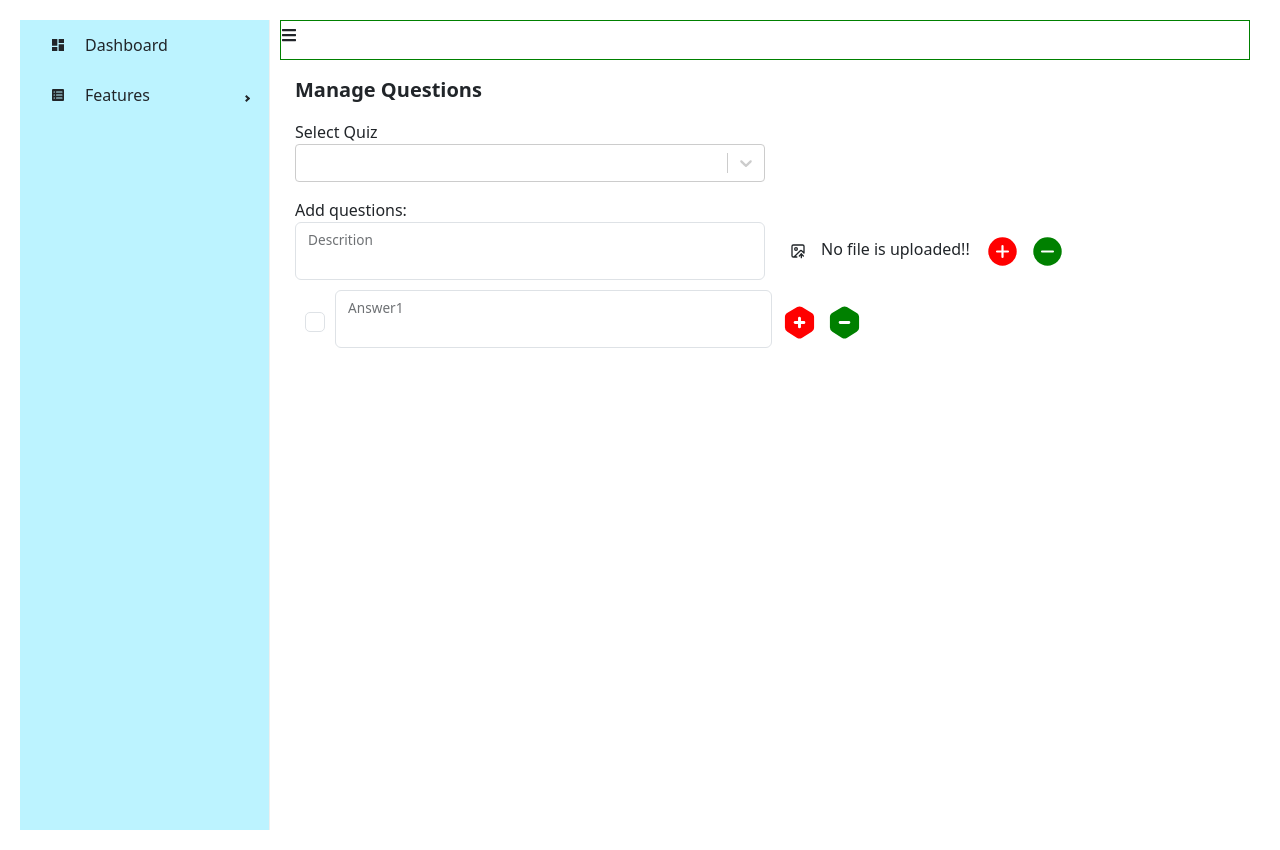
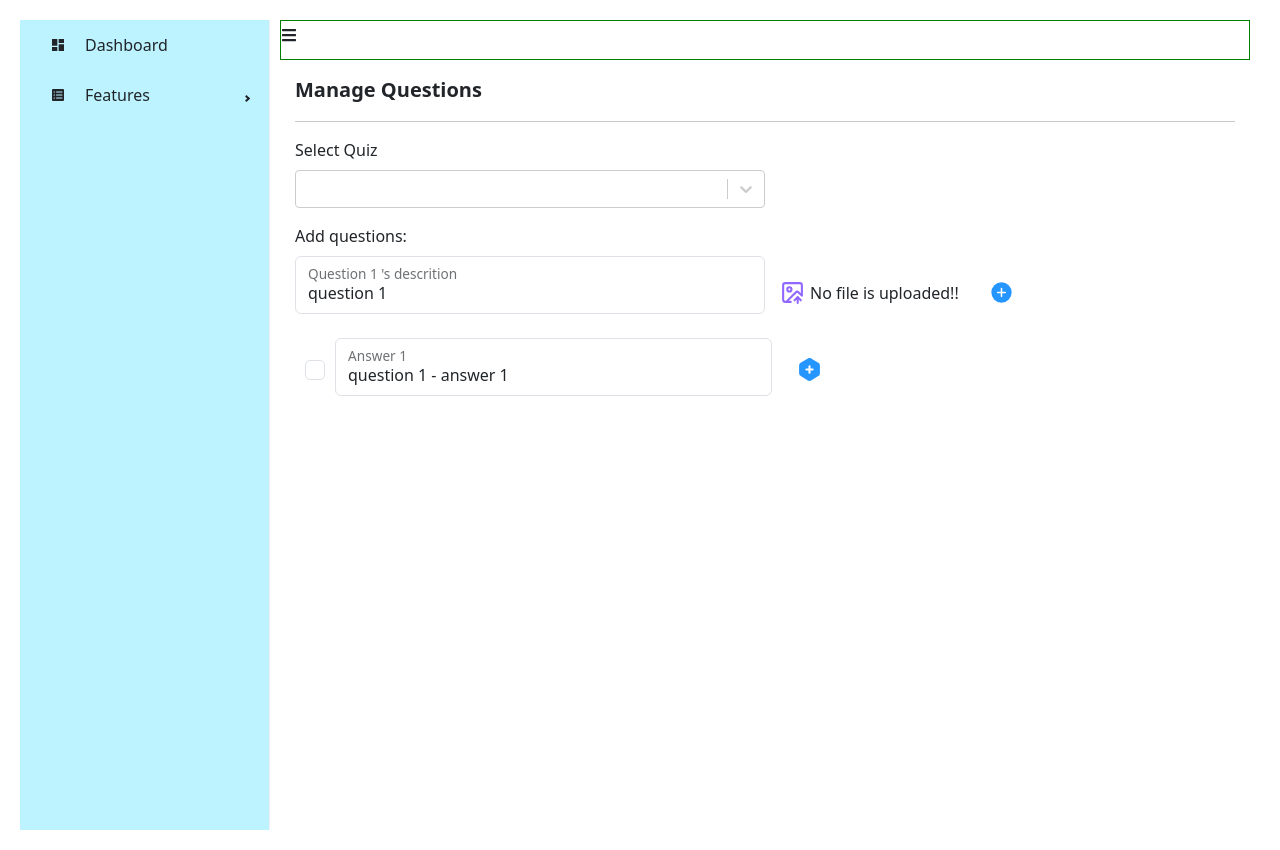
Before and after one commit to hieuhv92/create-react-app, a React (Create React App) app: page /admin/manage-questions in a window 1280 px wide. Built offline with nearby package versions, Linux system fonts and the light colour scheme.

Commit message:
Create fake data for manage question page

```diff
--- a/package.json
+++ b/package.json
@@ -27,6 +27,7 @@
     "redux-persist": "^6.0.0",
     "redux-thunk": "2.4.1",
     "sass": "1.87.0",
+    "uuid": "^11.1.0",
     "web-vitals": "2.1.4"
   },
   "scripts": {
--- a/src/components/Admin/Contents/Question/Questions.js
+++ b/src/components/Admin/Contents/Question/Questions.js
@@ -7,6 +7,8 @@ import { PiMinusCircleFill } from "react-icons/pi";
 import { TbHexagonPlusFilled } from "react-icons/tb";
 import { TbHexagonMinusFilled } from "react-icons/tb";
 import { LuImageUp } from "react-icons/lu";
+import { v4 as uuidv4 } from 'uuid';
+import _ from 'lodash';
 
 const Questions = () => {
     const options = [
@@ -15,12 +17,75 @@ const Questions = () => {
         { value: 'HOT', label: 'HOT' },
     ];
     const [selectedQuiz, setSelectedQuiz] = useState({});
+
+    const [questions, setQuestions] = useState([
+        {
+            id: uuidv4(),
+            description: 'question 1',
+            image: '',
+            imageFile: '',
+            answers: [
+                {
+                    id: uuidv4(),
+                    desciption: 'question 1 - answer 1',
+                    isCorrect: false
+                }
+            ]
+        }
+    ])
+
+    const handleAddOrRemoveQuestion = (type, id) => {
+        if (type === 'ADD') {
+            const newQuestion = {
+                id: uuidv4(),
+                description: '',
+                image: '',
+                imageFile: '',
+                answers: [
+                    {
+                        id: uuidv4(),
+                        desciption: '',
+                        isCorrect: false
+                    }
+                ]
+            }
+            setQuestions([...questions, newQuestion]);
+        }
+
+        if (type === 'REMOVE') {
+            let questionClone = _.cloneDeep(questions);
+            questionClone = questionClone.filter(item => item.id !== id);
+            setQuestions(questionClone);
+        }
+    }
+
+    const handleAddOrRemoveAnswer = (type, qId, aId) => {
+        let questionsClone = _.cloneDeep(questions);
+        let index = questionsClone.findIndex(item => item.id === qId);
+        if (type === 'ADD') {
+            const newAnswer = {
+                id: uuidv4(),
+                desciption: '',
+                isCorrect: false
+            }
+            questionsClone[index].answers.push(newAnswer);
+            setQuestions(questionsClone);
+        }
+
+        if (type === 'REMOVE') {
+            questionsClone[index].answers = questionsClone[index].answers.filter(item => item.id !== aId);
+            setQuestions(questionsClone);
+        }
+        console.log(questions);
+    }
+
     return (
         <div className="questions-container">
             <div className="title">Manage Questions</div>
+            <hr />
             <div className="add-new-question">
                 <div className='col-6 form-group'>
-                    <label>Select Quiz</label>
+                    <label className='mb-2'>Select Quiz</label>
                     <Select
                         defaultValue={selectedQuiz}
                         onChange={selectedQuiz}
@@ -28,12 +93,20 @@ const Questions = () => {
                         placeholder="Quiz Type"
                     />
                 </div>
-                <div className='mt-3'>Add questions:</div>
-                <div>
-                    <div className="questions-content-section">
+                <div className='mt-3 mb-2'>Add questions:</div>
+                <div className='q-main mb-4'>
+                    {questions && questions.length > 0 &&
+                        questions.map((question, index) => {
+                            return (
+                                <>
+                                    <div key={`question-${question.id}`} className="questions-content-section">
                                         <div className="form-floating description">
-                            <input type="text" className="form-control" />
-                            <label>Descrition</label>
+                                            <input
+                                                type="text"
+                                                className="form-control"
+                                                value={question.description}
+                                            />
+                                            <label>Question {index + 1} 's descrition</label>
                                         </div>
                                         <div className="group-upload">
                                             <label className='label-upload'><LuImageUp /></label>
@@ -41,21 +114,38 @@ const Questions = () => {
                                             <span>No file is uploaded!!</span>
                                         </div>
                                         <div className="btn-add-question-group">
-                            <span className="icon-add"><PiPlusCircleFill /></span>
-                            <span className="icon-remove"><PiMinusCircleFill /></span>
+                                            <span className="icon-add" onClick={() => handleAddOrRemoveQuestion('ADD', '')}><PiPlusCircleFill /></span>
+                                            {questions.length > 1 &&
+                                                <span className="icon-remove" onClick={() => handleAddOrRemoveQuestion('REMOVE', question.id)}><PiMinusCircleFill /></span>
+                                            }
                                         </div>
                                     </div>
-                    <div className="answers-content-section">
+                                    {question.answers && question.answers.length > 0 &&
+                                        question.answers.map((answer, index) => {
+                                            return (
+                                                <div key={`answer-${answer.id}`} className="answers-content-section">
                                                     <input className="form-check-input is-correct" type="checkbox" />
                                                     <div className="form-floating answer-name">
-                            <input type="text" className="form-control" />
-                            <label>Answer1</label>
+                                                        <input
+                                                            type="text"
+                                                            className="form-control"
+                                                            value={answer.desciption}
+                                                        />
+                                                        <label>Answer {index + 1}</label>
                                                     </div>
                                                     <div className="btn-add-answer-group">
-                            <span className="icon-add"><TbHexagonPlusFilled /></span>
-                            <span className="icon-remove"><TbHexagonMinusFilled /></span>
+                                                        <span className="icon-add" onClick={() => handleAddOrRemoveAnswer('ADD', question.id, '')}><TbHexagonPlusFilled /></span>
+                                                        {question.answers.length > 1 &&
+                                                            <span className="icon-remove" onClick={() => handleAddOrRemoveAnswer('REMOVE', question.id, answer.id)}><TbHexagonMinusFilled /></span>
+                                                        }
                                                     </div>
                                                 </div>
+                                            )
+                                        })
+                                    }
+                                </>
+                            )
+                        })}
                 </div>
             </div>
         </div>
--- a/src/components/Admin/Contents/Question/Questions.scss
+++ b/src/components/Admin/Contents/Question/Questions.scss
@@ -19,29 +19,39 @@
             padding-top: 15px;
 
             label {
-                height: 30px;
-                // border: 1px solid green;
-                padding: 0 10px;
-                border-radius: 5px;
                 margin-right: 5px;
                 cursor: pointer;
+                color: #9068ff;
+                font-size: 25px;
+
+                &:hover {
+                    color: #4400ff;
+                }
             }
         }
 
         .btn-add-question-group {
+            padding: 15px;
+
             .icon-add {
-                font-size: 35px;
-                color: red;
+                font-size: 25px;
+                color: #2596ff;
                 cursor: pointer;
-                padding-top: 10px;
+
+                &:hover {
+                    color: #0989ff;
+                }
             }
 
             .icon-remove {
                 margin-left: 10px;
-                font-size: 35px;
-                color: green;
+                font-size: 25px;
+                color: #e8771c;
                 cursor: pointer;
-                padding-top: 10px;
+
+                &:hover {
+                    color: #ff7608;
+                }
             }
         }
     }
@@ -62,19 +72,27 @@
         }
 
         .btn-add-answer-group {
+            padding: 15px;
+
             .icon-add {
-                font-size: 35px;
-                color: red;
+                font-size: 25px;
+                color: #2596ff;
                 cursor: pointer;
-                padding-top: 10px;
+
+                &:hover {
+                    color: #0989ff;
+                }
             }
 
             .icon-remove {
                 margin-left: 10px;
-                font-size: 35px;
-                color: green;
+                font-size: 25px;
+                color: #e8771c;
                 cursor: pointer;
-                padding-top: 10px;
+
+                &:hover {
+                    color: #ff7608;
+                }
             }
         }
     }
```
Also changed, not shown: 1 other file (tests, documents, lock files or other folders). Lines whose indentation alone changed are shown as unchanged.
